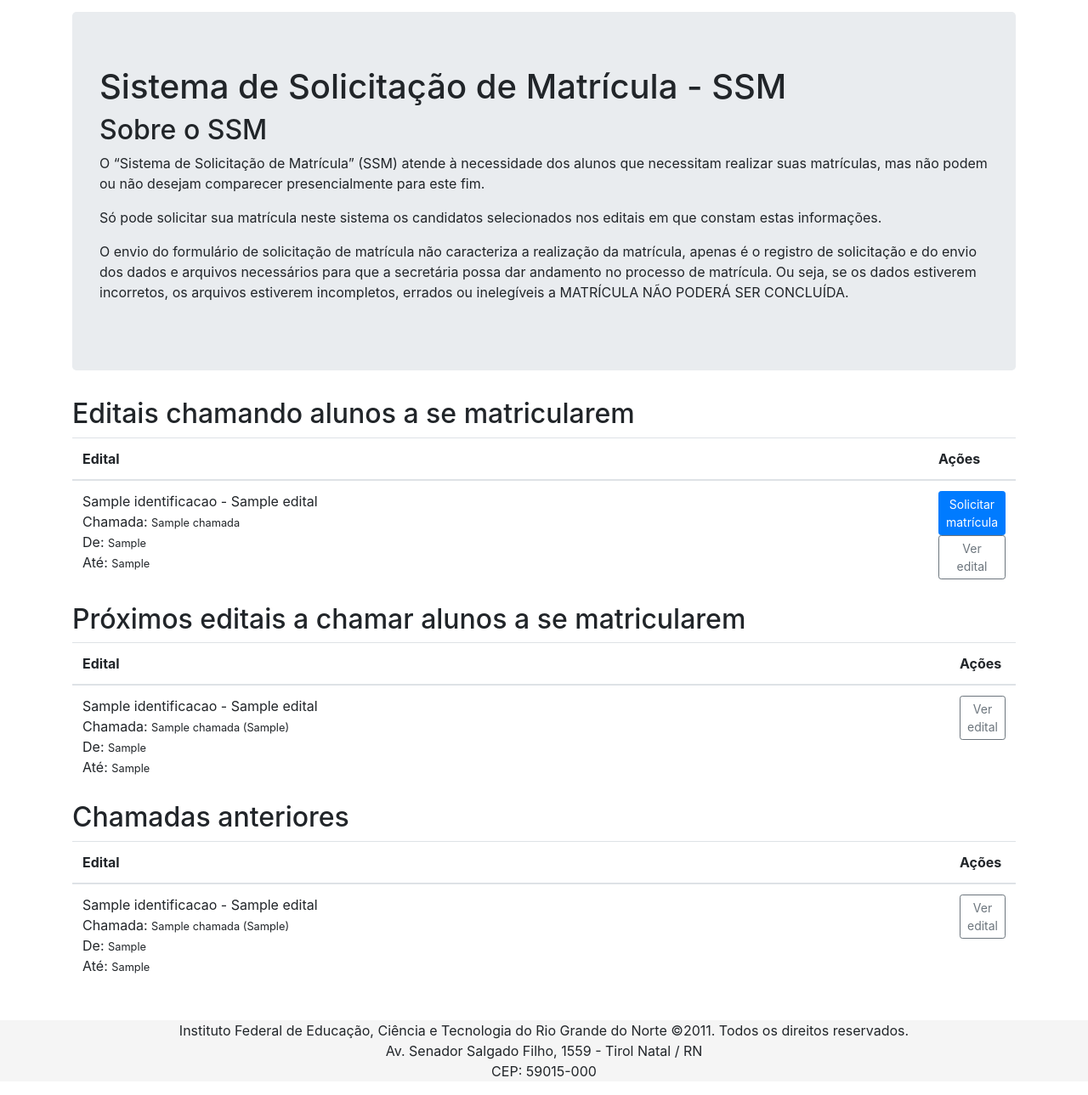
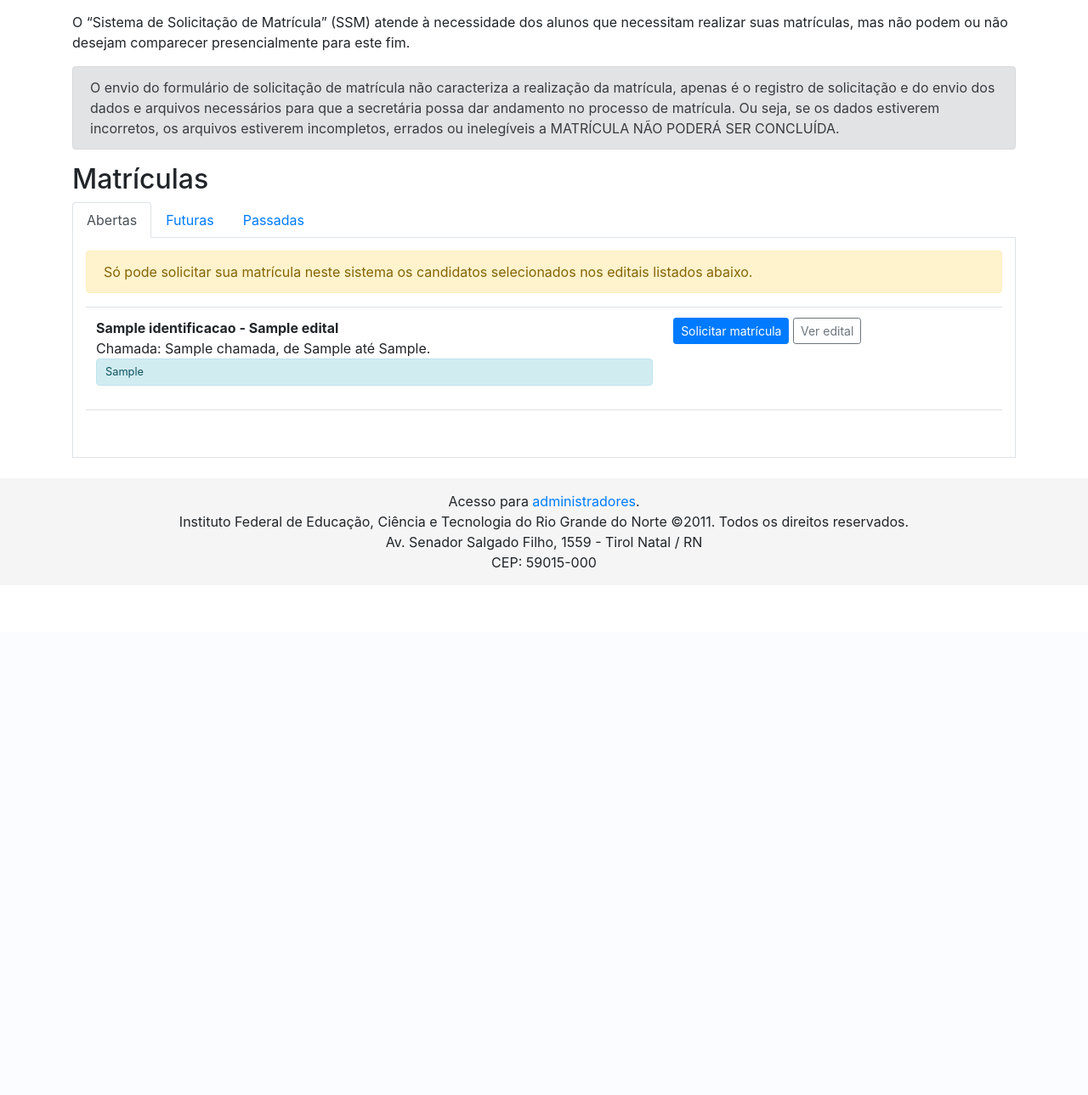
Before and after one commit to suap-ead/ege_preinscricao, a Django app: template solicitacao/templates/pre_matricula/solicitacao/index.html in a window 1280 px wide. Shown: the part 56-1345 px from the top of the page at 85% size. After the commit the page ends 724 px from the top, so only its background shows below. Run offline with Django 3.2, Linux system fonts and the light colour scheme; the template is opened without the code that fills it: most values are stand-ins (such as "Sample title", 1, 10 or a date in 2020); parts of the project's set-up code (start-up, migrations or seed data) failed here and were passed over; some libraries are stand-ins or nearby versions.

Commit message:
#7, #8 e #9 melhorias de interface

```diff
--- a/solicitacao/models.py
+++ b/solicitacao/models.py
@@ -5,7 +5,7 @@ from django.core.exceptions import ValidationError
 from django.utils.timezone import now
 # from rest_framework import serializers
 from django.db.models import Model, TextChoices
-from django.db.models import CharField, DateField, BooleanField, NullBooleanField, DateTimeField
+from django.db.models import CharField, DateField, BooleanField, NullBooleanField, DateTimeField, TextField
 from django.db.models import URLField, EmailField, FileField, OneToOneField
 from django.db.models import ImageField
 from django.db.models.signals import post_save, post_delete, pre_save
@@ -38,8 +38,6 @@ class Edital(Model):
     identificacao = CharField("Identificação", max_length=255)
     titulo = CharField("Título", max_length=255)
     pagina = URLField("Página")
-    tem_ppi = BooleanField("Tem lista PPI?")
-    tem_pce = BooleanField("Tem lista PCD?")
 
     class Meta:
         verbose_name = "Edital"
@@ -79,6 +77,7 @@ class Chamada(Model):
     tipo_chamada = CharField("Tipo", max_length=1, choices=TipoChamada.choices, default=TipoChamada.INICIAL)
     inicio_solicitacoes = DateTimeField("Início das solicitações")
     fim_solicitacoes = DateTimeField("Fim das solicitações")
+    instrucoes_adicionais = TextField("Instruções adicionais", **nullable)
 
     class Meta:
         verbose_name = "Chamada"
@@ -136,7 +135,6 @@ class Selecionado(Model):
 
 
 class PublicAuthToken(Model):
-    chamada = FK("Chamada", Chamada)
     selecionado = FK("Selecionado", Selecionado)
     token = CharField("Token", max_length=255)
     criado_em = DateTimeField("Criado em", auto_now=True)
--- a/solicitacao/templates/pre_matricula/base.html
+++ b/solicitacao/templates/pre_matricula/base.html
@@ -9,34 +9,17 @@
   <script src="https://cdnjs.cloudflare.com/ajax/libs/popper.js/1.16.0/umd/popper.min.js"></script>
   <script src="https://maxcdn.bootstrapcdn.com/bootstrap/4.4.1/js/bootstrap.min.js"></script>
   <style>
-    body {
-      padding-top: 70px;
-    }
+    body { padding-top: 70px; }
     select,
     input[type=text],
-    select, input[type="text"], input[type="email"] {
-      width: 100%;
-      margin: 0;
-    }
-    label {
-      margin: 0;
-    }
-    .helptext {
-      width: 100%;
-      display: block;
-      font-size: 80%;
-      color: gray;
-    }
-    .footer {
-      width: 100%;
-      background-color: #f5f5f5;
-    }
-    .Enviado {
-      background-color: #8ced85;
-    }
-    .Pendente {
-      background-color: #f28172;
-    }
+    select, input[type="text"], input[type="email"] { width: 100%; margin: 0; }
+    label { margin: 0; }
+    .helptext { width: 100%; display: block; font-size: 80%; color: gray; }
+    .footer { width: 100%; background-color: #f5f5f5; }
+    .Enviado { background-color: #8ced85; }
+    .Pendente { background-color: #f28172; }
+    .footer { padding: 15px; }
+    .footer > p { margin-bottom: 0; }
   </style>
   {% block extrastyle %}{% endblock extrastyle %}
 </head>
@@ -61,6 +44,7 @@
   {% block footer %}
   <br />
   <footer class="footer text-center">
+    <p class="center">Acesso para <a href="admin">administradores</a>.</p>
     <p>
       Instituto Federal de Educação, Ciência e Tecnologia do Rio Grande do Norte ©2011. Todos os direitos reservados.
       <br />
--- a/solicitacao/templates/pre_matricula/solicitacao/index.html
+++ b/solicitacao/templates/pre_matricula/solicitacao/index.html
@@ -2,26 +2,32 @@
 {% load i18n admin_urls static admin_list %}
 
 {% block content %}
-    <div class="jumbotron">
-      <h1>Sistema de Solicitação de Matrícula - SSM</h1>
-      <h2>Sobre o SSM</h2>
   <p>O “Sistema de Solicitação de Matrícula” (SSM) atende à necessidade dos alunos que necessitam realizar suas matrículas, mas não podem ou não desejam comparecer presencialmente para este fim.</p>
-      <p>Só pode solicitar sua matrícula neste sistema os candidatos selecionados nos editais em que constam estas informações.</p>
-      <p>O envio do formulário de solicitação de matrícula não caracteriza a realização da matrícula, apenas é o registro de solicitação e do envio dos dados e arquivos necessários para que a secretária possa dar andamento no processo de matrícula. Ou seja, se os dados estiverem incorretos, os arquivos estiverem incompletos, errados ou inelegíveis a MATRÍCULA NÃO PODERÁ SER CONCLUÍDA.</p>
-    </div>
+  <div class="alert alert-secondary" role="alert">O envio do formulário de solicitação de matrícula não caracteriza a realização da matrícula, apenas é o registro de solicitação e do envio dos dados e arquivos necessários para que a secretária possa dar andamento no processo de matrícula. Ou seja, se os dados estiverem incorretos, os arquivos estiverem incompletos, errados ou inelegíveis a MATRÍCULA NÃO PODERÁ SER CONCLUÍDA.</div>
 
-  <h2>Editais chamando alunos a se matricularem</h2>
+  <h2>Matrículas</h2>
 
+  <ul class="nav nav-tabs" id="myTab" role="tablist">
+    <li class="nav-item"><a class="nav-link active" id="aberto-tab" data-toggle="tab" role="tab" href="#aberto" aria-controls="aberto" aria-selected="true">Abertas</a></li>
+    <li class="nav-item"><a class="nav-link {% if not futuras_chamadas %}disabled{% endif %}" id="futuro-tab" data-toggle="tab" role="tab" href="#futuro" aria-controls="futuro" aria-selected="false">Futuras</a></li>
+    <li class="nav-item"><a class="nav-link {% if not chamadas_passadas %}disabled{% endif %}" id="passado-tab" data-toggle="tab" role="tab" href="#passado" aria-controls="passado" aria-selected="false">Passadas</a></li>
+  </ul>
+
+  <div class="tab-content" id="myTabContent" style="border-bottom: 1px solid #dee2e6; border-left: 1px solid #dee2e6; border-right: 1px solid #dee2e6; padding: 15px">
+
+    <div class="tab-pane fade show active" id="aberto" role="tabpanel" aria-labelledby="aberto-tab">
+      {% if chamadas_em_aberto %}
+      <div class="alert alert-warning" role="alert">Só pode solicitar sua matrícula neste sistema os candidatos selecionados nos editais listados abaixo.</div>
       <table class="table">
-    <thead><tr><th>Edital</th><th width="1%">Ações</th></tr></thead>
         <tbody>
           {% for chamada in chamadas_em_aberto %}
           <tr>
             <td>
-          {{ chamada.edital.identificacao }} - {{ chamada.edital.titulo }} <br />
-          Chamada: <small>{{ chamada.chamada }}</small><br />
-          De: <small>{{ chamada.inicio_solicitacoes }}</small><br />
-          Até: <small>{{ chamada.fim_solicitacoes }}</small>
+              <b>{{ chamada.edital.identificacao }} - {{ chamada.edital.titulo }}</b><br />
+              Chamada: {{ chamada.chamada }}, de {{ chamada.inicio_solicitacoes }} até {{ chamada.fim_solicitacoes }}.
+              {% if chamada.instrucoes_adicionais %}
+              <div class="alert alert-info small" role="alert" style="padding: 5px 10px;">{{ chamada.instrucoes_adicionais }}</div>
+              {% endif %}
             </td>
             <td>
               {% if not request.selecionado or request.selecionado.chamada.id == chamada.id %}
@@ -30,54 +36,36 @@
               <a href="{{ chamada.edital.pagina }}" class="btn btn-outline-secondary btn-sm" role="button">Ver edital</a>
             </td>
           </tr>
-      {% empty %}
-      <tr><td colspan="3">Não há.</td></tr>
+          <tr><td colspan="2"></td></tr>
           {% endfor %}
         </tbody>
       </table>
+      {% else %}
+      <p>Não há editais com período de matrículas aberto.</p>
+      {% endif %}
+    </div>
 
-  <h2>Próximos editais a chamar alunos a se matricularem</h2>
-  <table class="table">
-    <thead><tr><th>Edital</th><th width="1%">Ações</th></tr></thead>
-    <tbody>
+    <div class="tab-pane fade show" id="futuro" role="tabpanel" aria-labelledby="futuro-tab">
       {% for chamada in futuras_chamadas %}
-      <tr>
-        <td>
-          {{ chamada.edital.identificacao }} - {{ chamada.edital.titulo }} <br />
-          Chamada: <small>{{ chamada.chamada }} ({{ chamada.tipo_chamada }})</small><br />
-          De: <small>{{ chamada.inicio_solicitacoes }}</small><br />
-          Até: <small>{{ chamada.fim_solicitacoes }}</small>
-        </td>
-        <td>
-          <a href="{{ chamada.edital.pagina }}" class="btn btn-outline-secondary btn-sm" role="button">Ver edital</a>
-        </td>
-      </tr>
+      <p>
+        <a href="{{ chamada.edital.pagina }}"><b>{{ chamada.edital.identificacao }} - {{ chamada.edital.titulo }}</b></a>
+        <br />Chamada: {{ chamada.chamada }}, de {{ chamada.inicio_solicitacoes }} até {{ chamada.fim_solicitacoes }}.
+      </p>
       {% empty %}
-      <tr><td colspan="3">Não há.</td></tr>
+      <p>Não há.</p>
       {% endfor %}
-    </tbody>
-  </table>
+    </div>
 
-  <h2>Chamadas anteriores</h2>
+    <div class="tab-pane fade show" id="passado" role="tabpanel" aria-labelledby="passado-tab">
+      {% for chamada in chamadas_passadas %}
+      <p>
+        <a href="{{ chamada.edital.pagina }}"><b>{{ chamada.edital.identificacao }} - {{ chamada.edital.titulo }}</b></a>
+        <br />Chamada: {{ chamada.chamada }}, de {{ chamada.inicio_solicitacoes }} até {{ chamada.fim_solicitacoes }}.
+      </p>
+      {% empty %}
+      <p>Não há.</p>
+      {% endfor %}
+    </div>
+  </div>
 
-  <table class="table">
-    <thead><tr><th>Edital</th><th width="1%">Ações</th></tr></thead>
-    <tbody>
-      {% for chamada in chamadas_passadas %}
-      <tr>
-        <td>
-          {{ chamada.edital.identificacao }} - {{ chamada.edital.titulo }} <br />
-          Chamada: <small>{{ chamada.chamada }} ({{ chamada.tipo_chamada }})</small><br />
-          De: <small>{{ chamada.inicio_solicitacoes }}</small><br />
-          Até: <small>{{ chamada.fim_solicitacoes }}</small>
-        </td>
-        <td>
-          <a href="{{ chamada.edital.pagina }}" class="btn btn-outline-secondary btn-sm" role="button">Ver edital</a>
-        </td>
-      </tr>
-      {% empty %}
-        <tr><td colspan="3">Não há.</td></tr>
-      {% endfor %}
-    </tbody>
-  </table>
 {% endblock content %}
```
Lines whose indentation alone changed are shown as unchanged.
